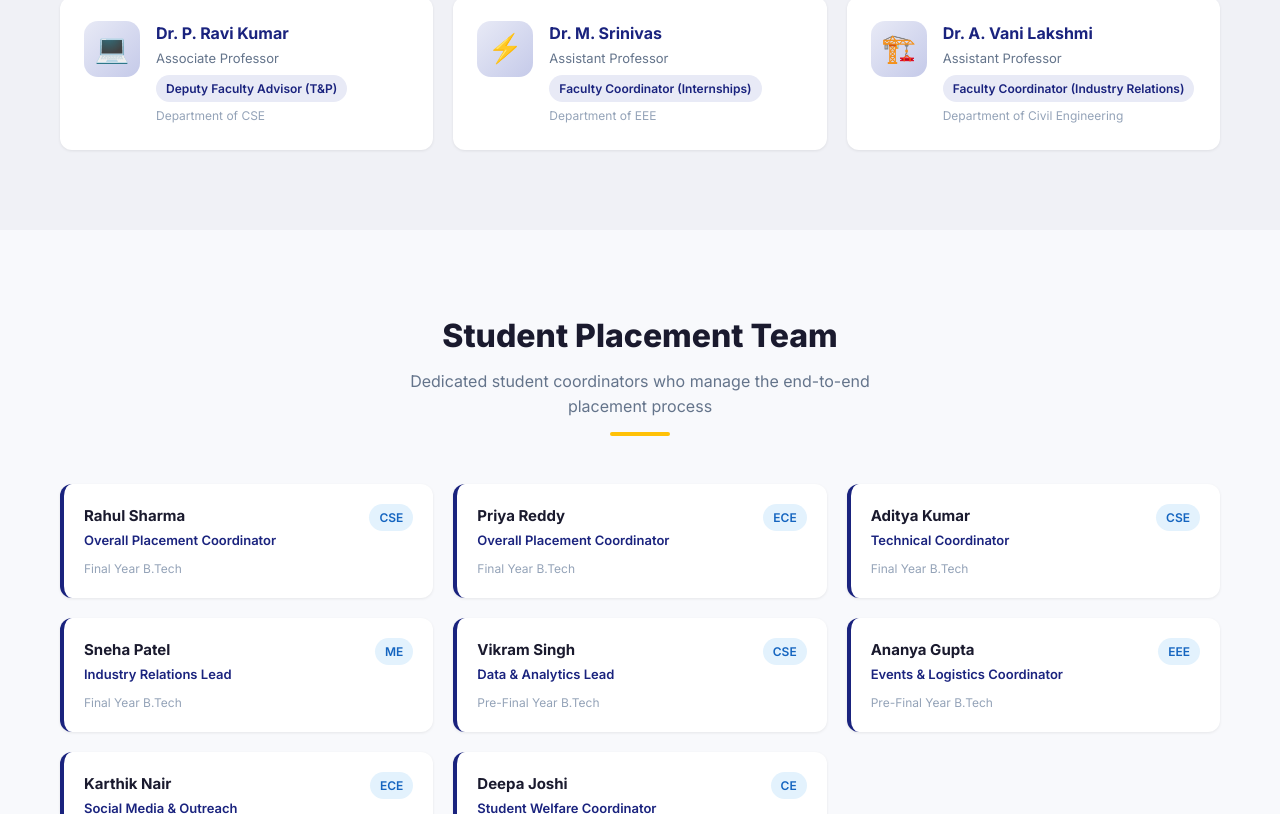
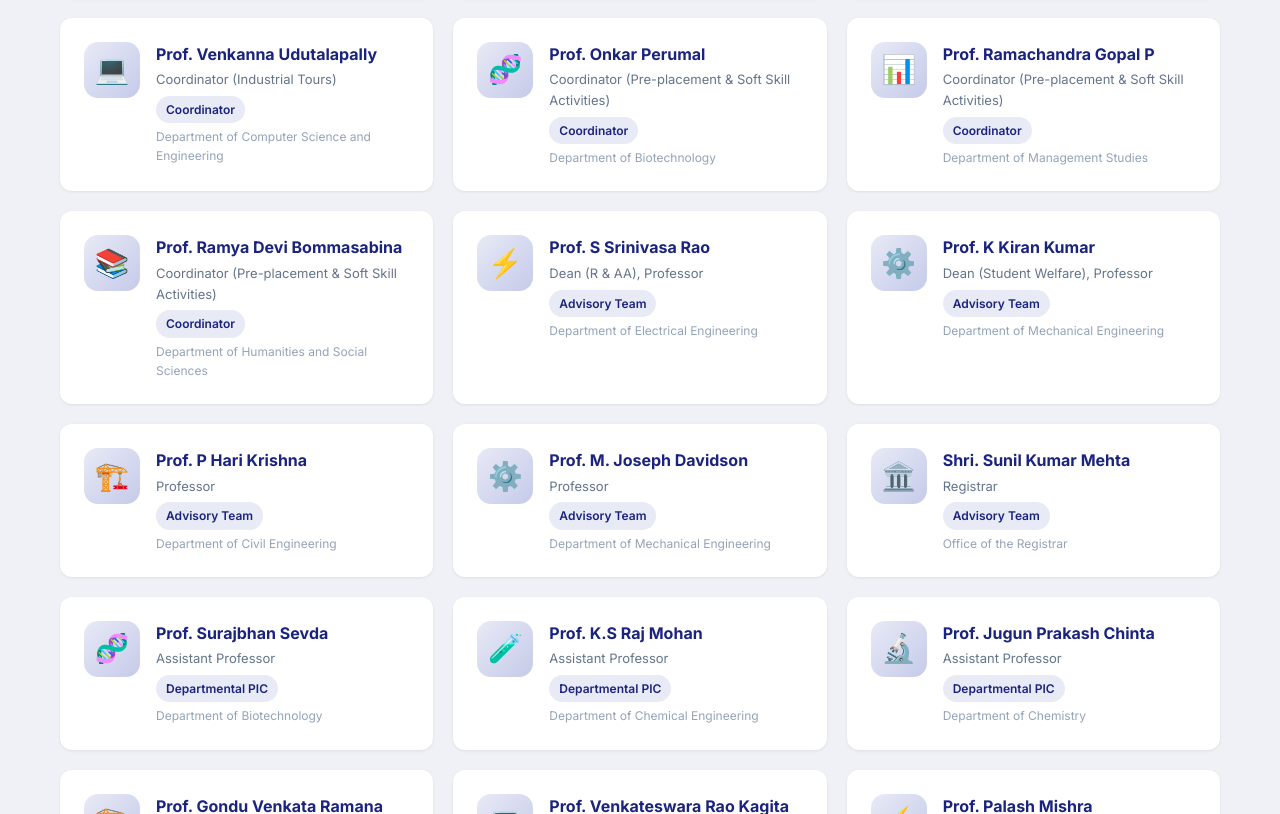
Before and after one commit to fanofsrinivas/Placement-Website, a React (Vite) app in the folder client/: page /about in a window 1280 px wide. Shown: the part 1726-2540 px from the top of the page. Built offline with nearby package versions, Linux system fonts and the light colour scheme; no server answers.

Commit message:
Update AboutTPO.jsx

```diff
--- a/client/src/pages/public/AboutTPO.jsx
+++ b/client/src/pages/public/AboutTPO.jsx
@@ -1,64 +1,263 @@
 import styles from './Public.module.css';
 
 const facultyTeam = [
+    // Patron
     {
-        name: 'Dr. N.V. Ramana Rao',
+        name: 'Prof. Bidyadhar Subudhi',
         designation: 'Director, NIT Warangal',
         role: 'Patron',
         department: 'Office of the Director',
         emoji: '🎓',
     },
+
+    // Head CCPD
     {
-        name: 'Dr. S. Srinivasa Rao',
-        designation: 'Professor & Dean (Student Welfare)',
-        role: 'Chief Placement Advisor',
-        department: 'Department of Mechanical Engineering',
-        emoji: '👨‍🏫',
+        name: 'Prof. P Venkata Suresh',
+        designation: 'Head of Centre for Career Planning & Development',
+        role: 'Head, CCPD',
+        department: 'Department of Chemical Engineering',
+        phone: '94901 65357',
+        email: 'taps@nitw.ac.in',
+        emoji: '🧪',
+    },
+
+    // Coordinators
+    {
+        name: 'Prof. Praveen Kumar Bommineni',
+        designation: 'Coordinator (Placements & Internships)',
+        role: 'Coordinator',
+        department: 'Department of Chemical Engineering',
+        phone: '0870-2462649',
+        email: 'praveen@nitw.ac.in',
+        emoji: '🧪',
     },
     {
-        name: 'Dr. K. Shivaprakash',
-        designation: 'Professor & Faculty Advisor (T&P)',
-        role: 'Head, CCPD',
-        department: 'Department of ECE',
+        name: 'Prof. Venkanna Udutalapally',
+        designation: 'Coordinator (Industrial Tours)',
+        role: 'Coordinator',
+        department: 'Department of Computer Science and Engineering',
+        phone: '+91-870-2462707',
+        email: 'venkannau@nitw.ac.in',
+        emoji: '💻',
+    },
+    {
+        name: 'Prof. Onkar Perumal',
+        designation: 'Coordinator (Pre-placement & Soft Skill Activities)',
+        role: 'Coordinator',
+        department: 'Department of Biotechnology',
+        phone: '+91-870-2462882',
+        email: 'popomal@nitw.ac.in',
+        emoji: '🧬',
+    },
+    {
+        name: 'Prof. Ramachandra Gopal P',
+        designation: 'Coordinator (Pre-placement & Soft Skill Activities)',
+        role: 'Coordinator',
+        department: 'Department of Management Studies',
+        phone: '+91-870-2462875',
+        email: 'prcgopal@nitw.ac.in',
+        emoji: '📊',
+    },
+    {
+        name: 'Prof. Ramya Devi Bommasabina',
+        designation: 'Coordinator (Pre-placement & Soft Skill Activities)',
+        role: 'Coordinator',
+        department: 'Department of Humanities and Social Sciences',
+        phone: '+91-870-246',
+        email: 'ramyadevi@nitw.ac.in',
+        emoji: '📚',
+    },
+
+    // Advisory Team
+    {
+        name: 'Prof. S Srinivasa Rao',
+        designation: 'Dean (R & AA), Professor',
+        role: 'Advisory Team',
+        department: 'Department of Electrical Engineering',
+        phone: '9490085002',
+        email: 'dean_iraa@nitw.ac.in',
+        emoji: '⚡',
+    },
+    {
+        name: 'Prof. K Kiran Kumar',
+        designation: 'Dean (Student Welfare), Professor',
+        role: 'Advisory Team',
+        department: 'Department of Mechanical Engineering',
+        phone: '9490085362',
+        email: 'dean_sw@nitw.ac.in',
+        emoji: '⚙️',
+    },
+    {
+        name: 'Prof. P Hari Krishna',
+        designation: 'Professor',
+        role: 'Advisory Team',
+        department: 'Department of Civil Engineering',
+        phone: '+91-870-2462135',
+        email: 'phari@nitw.ac.in',
+        emoji: '🏗️',
+    },
+    {
+        name: 'Prof. M. Joseph Davidson',
+        designation: 'Professor',
+        role: 'Advisory Team',
+        department: 'Department of Mechanical Engineering',
+        phone: '8332969324',
+        email: 'jd@nitw.ac.in',
+        emoji: '⚙️',
+    },
+    {
+        name: 'Shri. Sunil Kumar Mehta',
+        designation: 'Registrar',
+        role: 'Advisory Team',
+        department: 'Office of the Registrar',
+        emoji: '🏛️',
+    },
+
+    // Departmental PICs
+    {
+        name: 'Prof. Surajbhan Sevda',
+        designation: 'Assistant Professor',
+        role: 'Departmental PIC',
+        department: 'Department of Biotechnology',
+        phone: '+91-870-2484208',
+        email: 'sevdasuraj@nitw.ac.in',
+        emoji: '🧬',
+    },
+    {
+        name: 'Prof. K.S Raj Mohan',
+        designation: 'Assistant Professor',
+        role: 'Departmental PIC',
+        department: 'Department of Chemical Engineering',
+        phone: '+91-870-2482631',
+        email: 'rajmohan@nitw.ac.in',
+        emoji: '🧪',
+    },
+    {
+        name: 'Prof. Jugun Prakash Chinta',
+        designation: 'Assistant Professor',
+        role: 'Departmental PIC',
+        department: 'Department of Chemistry',
+        phone: '+91-870-246',
+        email: 'jugun@nitw.ac.in',
+        emoji: '🔬',
+    },
+    {
+        name: 'Prof. Gondu Venkata Ramana',
+        designation: 'Assistant Professor',
+        role: 'Departmental PIC',
+        department: 'Department of Civil Engineering',
+        phone: '+91-870-2482129',
+        email: 'gvramana@nitw.ac.in',
+        emoji: '🏗️',
+    },
+    {
+        name: 'Prof. Venkateswara Rao Kagita',
+        designation: 'Assistant Professor',
+        role: 'Departmental PIC',
+        department: 'Department of Computer Science and Engineering',
+        phone: '+91-870-2484279',
+        email: 'venkat.kagita@nitw.ac.in',
+        emoji: '💻',
+    },
+    {
+        name: 'Prof. Palash Mishra',
+        designation: 'Assistant Professor',
+        role: 'Departmental PIC',
+        department: 'Department of Electrical Engineering',
+        phone: '+91-870-2484248',
+        email: 'pmishra@nitw.ac.in',
+        emoji: '⚡',
+    },
+    {
+        name: 'Prof. Kota Srinivas Reddy',
+        designation: 'Assistant Professor',
+        role: 'Departmental PIC',
+        department: 'Department of Electronics and Communication Engineering',
+        phone: '+91-870-2482429',
+        email: 'ksreddy@nitw.ac.in',
         emoji: '📡',
     },
     {
-        name: 'Dr. P. Ravi Kumar',
-        designation: 'Associate Professor',
-        role: 'Deputy Faculty Advisor (T&P)',
-        department: 'Department of CSE',
-        emoji: '💻',
+        name: 'Prof. Aman Dua',
+        designation: 'Assistant Professor',
+        role: 'Departmental PIC',
+        department: 'Department of Management Studies',
+        phone: '9759134215',
+        email: 'amandua@nitw.ac.in',
+        emoji: '📊',
     },
     {
-        name: 'Dr. M. Srinivas',
+        name: 'Prof. Y Sreenivasarao',
         designation: 'Assistant Professor',
-        role: 'Faculty Coordinator (Internships)',
-        department: 'Department of EEE',
-        emoji: '⚡',
+        role: 'Departmental PIC',
+        department: 'Department of Mathematics',
+        phone: '+91-870-2482635',
+        email: 'ysr@nitw.ac.in',
+        emoji: '📐',
     },
     {
-        name: 'Dr. A. Vani Lakshmi',
+        name: 'Prof. P Suresh',
         designation: 'Assistant Professor',
-        role: 'Faculty Coordinator (Industry Relations)',
-        department: 'Department of Civil Engineering',
-        emoji: '🏗️',
+        role: 'Departmental PIC',
+        department: 'Department of Mechanical Engineering',
+        phone: '+91-870-246',
+        email: 'sureshp@nitw.ac.in',
+        emoji: '⚙️',
+    },
+    {
+        name: 'Prof. Bharath Bandi',
+        designation: 'Assistant Professor',
+        role: 'Departmental PIC',
+        department: 'Department of Metallurgical and Materials Engineering',
+        phone: '+91-870-246',
+        email: 'bharathb@nitw.ac.in',
+        emoji: '🔩',
+    },
+    {
+        name: 'Prof. V Jayalakshmi',
+        designation: 'Associate Professor',
+        role: 'Departmental PIC',
+        department: 'Department of Physics',
+        phone: '+91-870-2482593',
+        email: 'jayalakshmi@nitw.ac.in',
+        emoji: '⚛️',
+    },
+
+    // Training & Placement Officer
+    {
+        name: 'Shri. Sudhir Chandra',
+        designation: 'Training & Placement Officer',
+        role: 'T&P Officer (On Contract)',
+        department: 'CCPD',
+        emoji: '📋',
+    },
+
+    // Office Staff
+    {
+        name: 'Shri. N. Kishore Kumar',
+        designation: 'Jr. Assistant',
+        role: 'Office Staff',
+        department: 'CCPD',
+        phone: '8332969508',
+        email: 'nkkishore@nitw.ac.in',
+        emoji: '🗂️',
     },
 ];
-
 const studentCoordinators = [
-    { name: 'Rahul Sharma', role: 'Overall Placement Coordinator', branch: 'CSE', year: 'Final Year B.Tech' },
-    { name: 'Priya Reddy', role: 'Overall Placement Coordinator', branch: 'ECE', year: 'Final Year B.Tech' },
-    { name: 'Aditya Kumar', role: 'Technical Coordinator', branch: 'CSE', year: 'Final Year B.Tech' },
-    { name: 'Sneha Patel', role: 'Industry Relations Lead', branch: 'ME', year: 'Final Year B.Tech' },
-    { name: 'Vikram Singh', role: 'Data & Analytics Lead', branch: 'CSE', year: 'Pre-Final Year B.Tech' },
-    { name: 'Ananya Gupta', role: 'Events & Logistics Coordinator', branch: 'EEE', year: 'Pre-Final Year B.Tech' },
-    { name: 'Karthik Nair', role: 'Social Media & Outreach', branch: 'ECE', year: 'Pre-Final Year B.Tech' },
-    { name: 'Deepa Joshi', role: 'Student Welfare Coordinator', branch: 'CE', year: 'Final Year B.Tech' },
+    { name: 'Eedammagari Harish Reddy', role: '', branch: '', year: '' },
+    { name: 'srinivas', role: '', branch: '', year: '' },
+    { name: 'sandy', role: '', branch: '', year: '' },
+    { name: 'Hemanth Chanda', role: '', branch: '', year: '' },
+    { name: 'Keshav Raj', role: '', branch: '', year: '' },
+    { name: 'Kundan Verma', role: '', branch: '', year: '' },
+    { name: 'Manasa Kotam', role: '', branch: '', year: '' },
+    { name: 'debarka', role: '', branch: '', year: '' },
+    { name: 'Nandini Ranga', role: '', branch: '', year: '' },
 ];
 
 const departmentReps = [
-    { branch: 'CSE', rep: 'Arjun Menon' },
-    { branch: 'ECE', rep: 'Kavitha Rao' },
+    { branch: 'CSE', rep: 'karthik kole ' },
+    { branch: 'ECE', rep: 'Harsha' },
     { branch: 'EEE', rep: 'Sanjay Verma' },
     { branch: 'ME', rep: 'Pooja Deshmukh' },
     { branch: 'CE', rep: 'Ravi Teja' },
```
